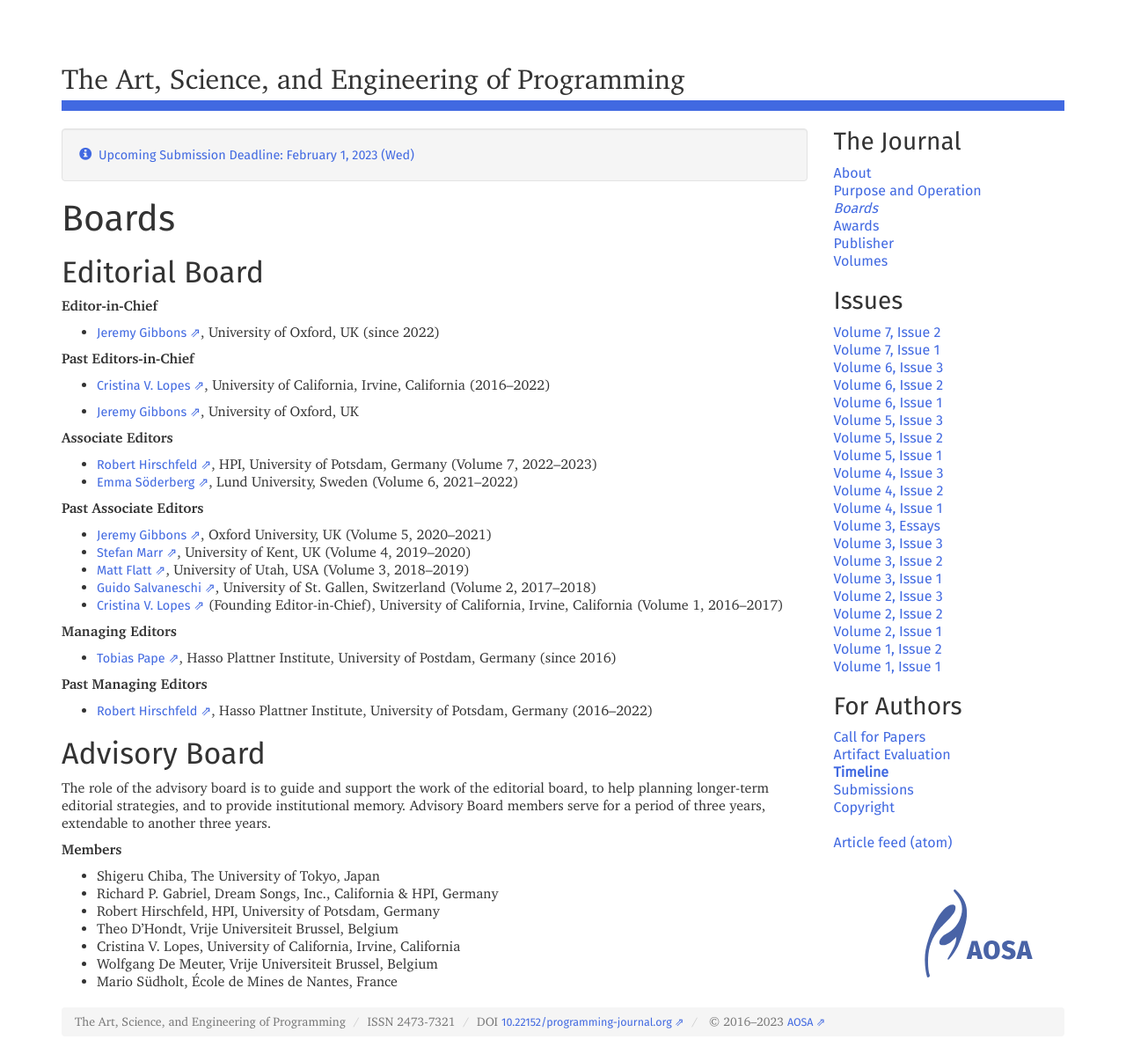
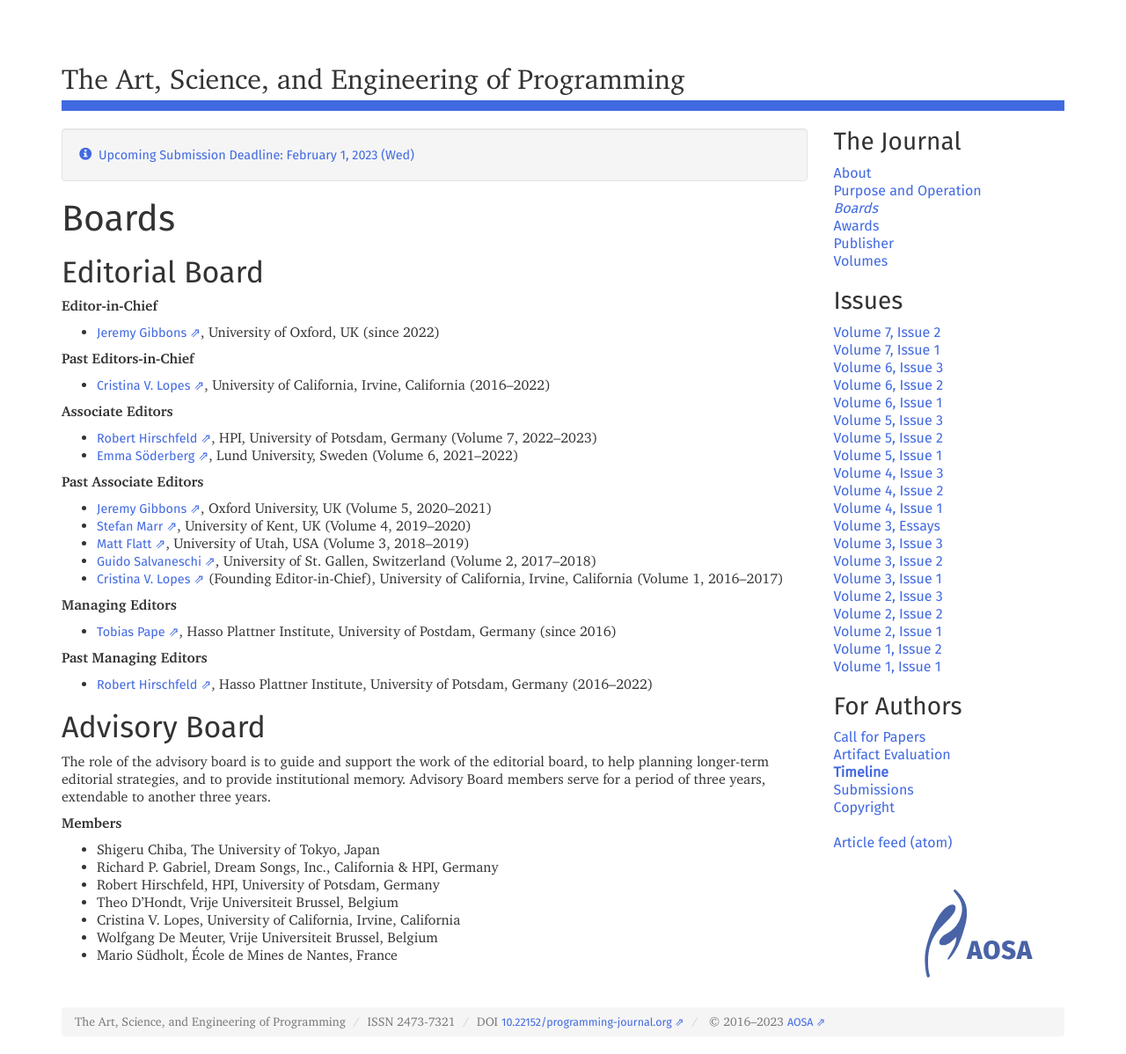
Before and after one commit to programming-journal/programming-journal.github.io, a Jekyll site: the page built from boards/index.markdown, in a window 1280 px wide. Shown: the whole page at 88% size. Built offline with Jekyll 4.4.1, drawn with Linux system fonts in a browser that asks for light colours.

Commit message:
minor edits

```diff
--- a/boards/index.markdown
+++ b/boards/index.markdown
@@ -13,8 +13,6 @@ order: 500
 **Past Editors-in-Chief**
 
 * [Cristina V. Lopes](http://www.ics.uci.edu/~lopes), University of California, Irvine, California (2016–2022)
-
-* [Jeremy Gibbons](https://www.cs.ox.ac.uk/people/jeremy.gibbons/), University of Oxford, UK
 
 **Associate Editors**
 
```
